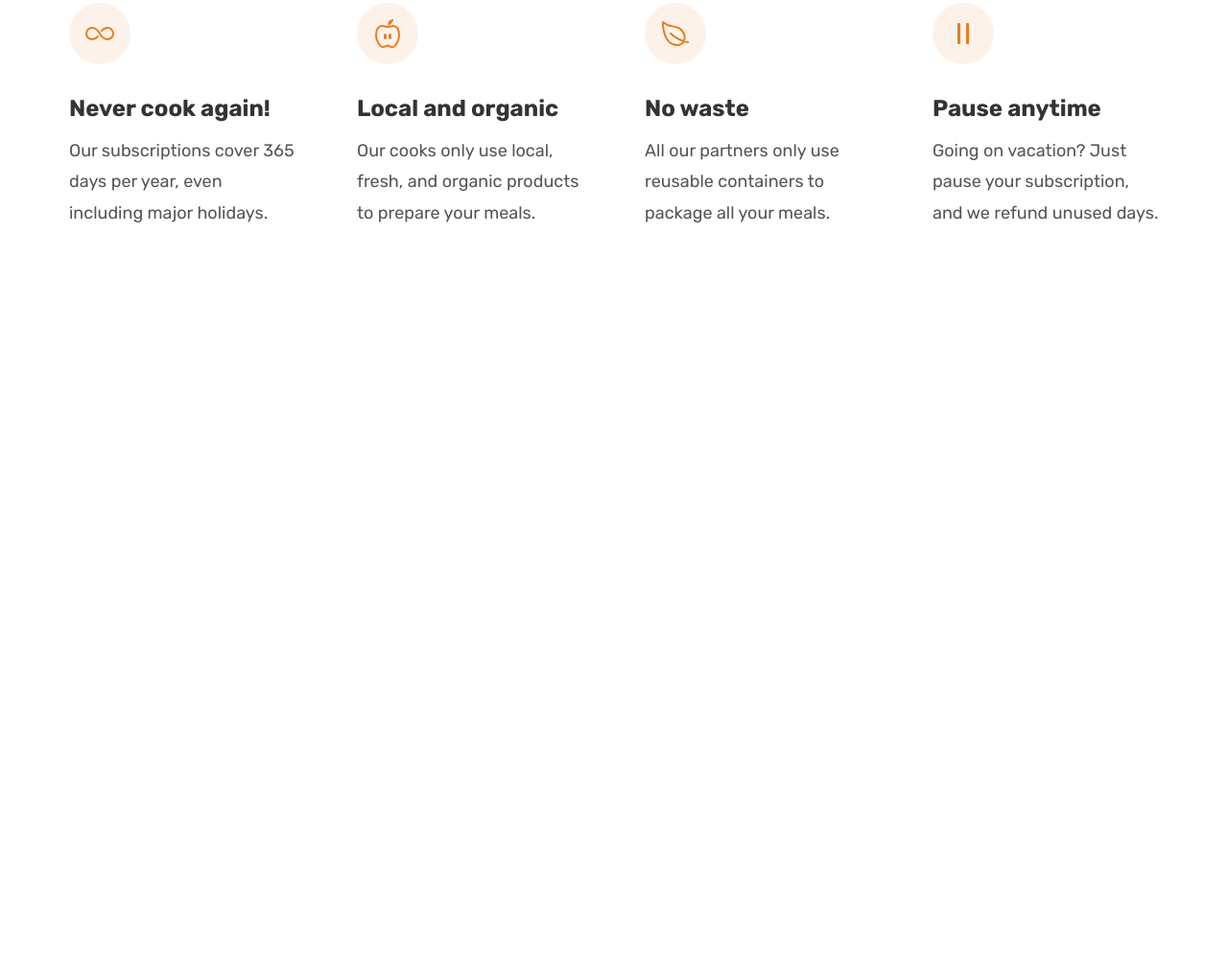
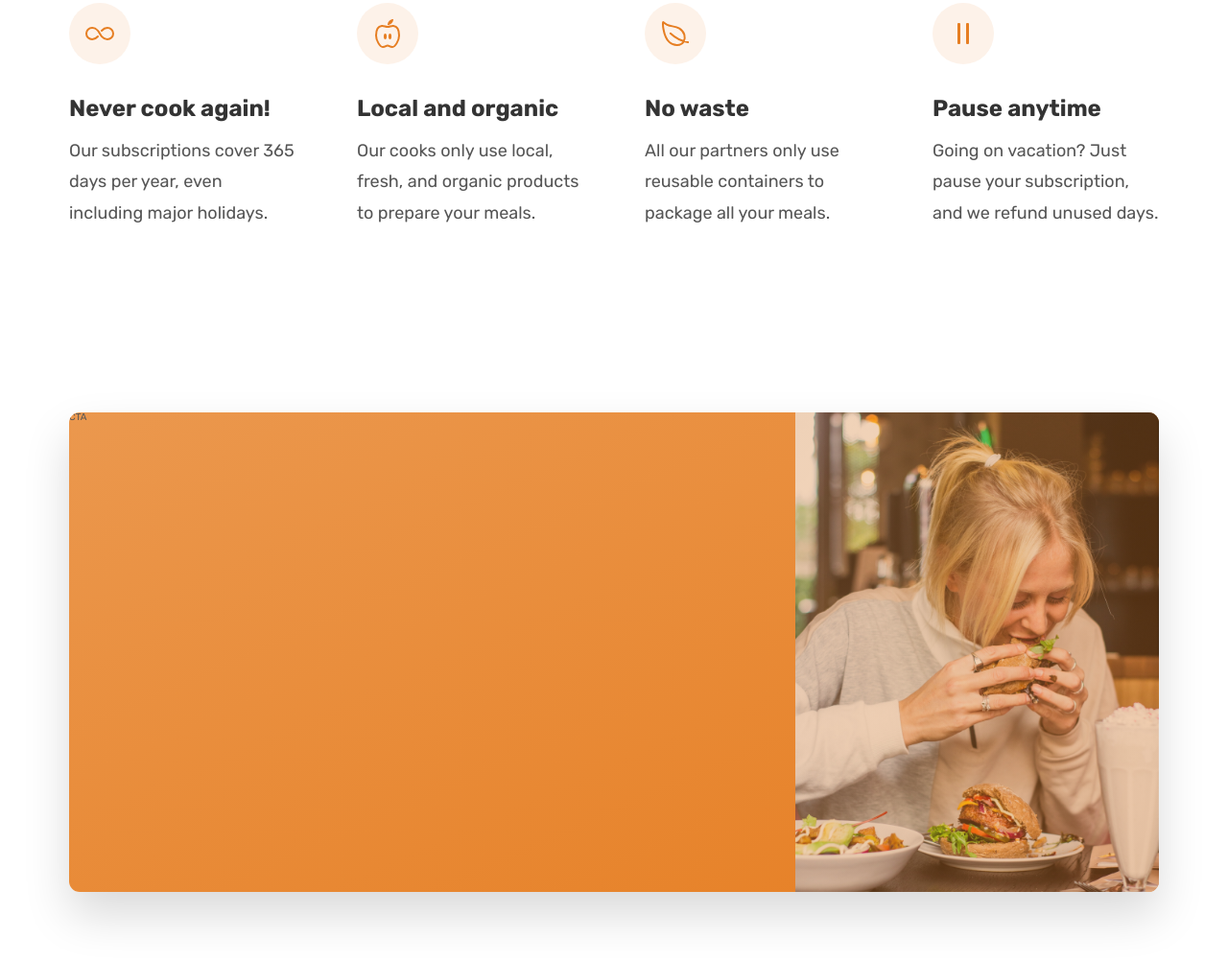
Before and after one commit to iftekhs/Omnifood, a plain HTML site: page index.html in a window 1280 px wide. Shown: the part 5728-6730 px from the top of the page at 96% size. Before the commit the page ends 6062 px from the top, so only its background shows below. Drawn offline with nearby package versions, Linux system fonts and the light colour scheme.

Commit message:
created the cta section and added the image. form remaining.

```diff
--- a/css/general.css
+++ b/css/general.css
@@ -24,7 +24,7 @@ Paragraph default: 1.6
 *--- 02 COLORS
 
 - Primary: #e67e22
-- Tints: #fdf2e9, #fae5d3
+- Tints: #fdf2e9, #fae5d3,#eb984e
 - Shades: #cf711f
 - Accents:
 - Greys:
@@ -33,6 +33,8 @@ Paragraph default: 1.6
 #333
 
 *--- 05 SHADOWS
+
+0 2.4rem 4.8rem rgba(0, 0, 0, 0.075);
 
 *--- 06 BORDER-RADIUS
 
--- a/css/style.css
+++ b/css/style.css
@@ -452,3 +452,39 @@
 /*---------- FEATURES ----------*/
 
 /*---------- PRICING ----------*/
+
+/*---------- CTA SECTION ----------*/
+
+.section-cta {
+  padding: 9.6rem 0;
+}
+
+.cta {
+  display: grid;
+  grid-template-columns: 2fr 1fr;
+  /* background-color: #e67e22; */
+  box-shadow: 0 2.4rem 4.8rem rgba(0, 0, 0, 0.15);
+  border-radius: 11px;
+
+  background-image: linear-gradient(to right bottom, #eb984e, #e67e22);
+  overflow: hidden;
+
+  /* temporary */
+  height: 50rem;
+}
+
+.cta-text-box {
+}
+
+.cta-img-box {
+  background-image: linear-gradient(
+      to right bottom,
+      rgb(235, 152, 78, 0.35),
+      rgb(230, 126, 34, 0.35)
+    ),
+    url('../img/eating2.jpg');
+  background-size: cover;
+  background-position: center;
+}
+
+/*---------- CTA SECTION ----------*/
--- a/index.html
+++ b/index.html
@@ -434,7 +434,14 @@
         </div>
       </section>
 
-      <section></section>
+      <section class="section-cta">
+        <div class="container">
+          <div class="cta">
+            <div class="cta-text-box">CTA</div>
+            <div class="cta-img-box" role="img" aria-label="Woman enjoying food"></div>
+          </div>
+        </div>
+      </section>
     </main>
     <script
       type="module"
```
Also changed, not shown: img/eating2.jpg (added).
